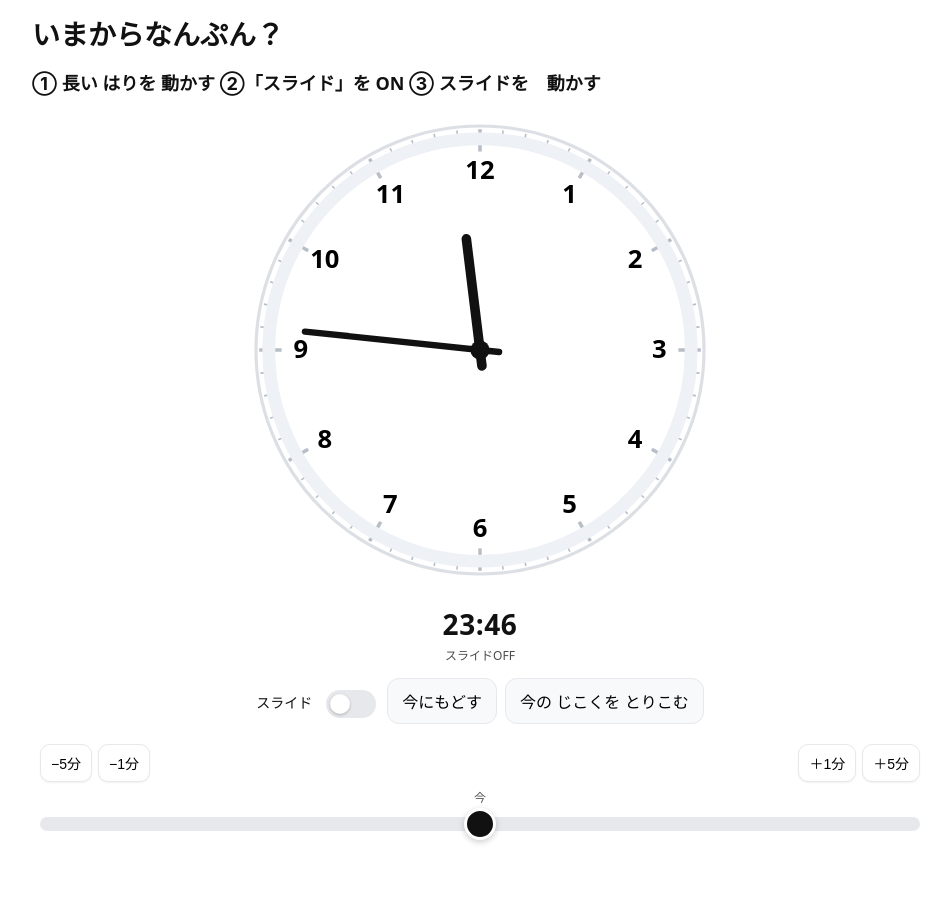
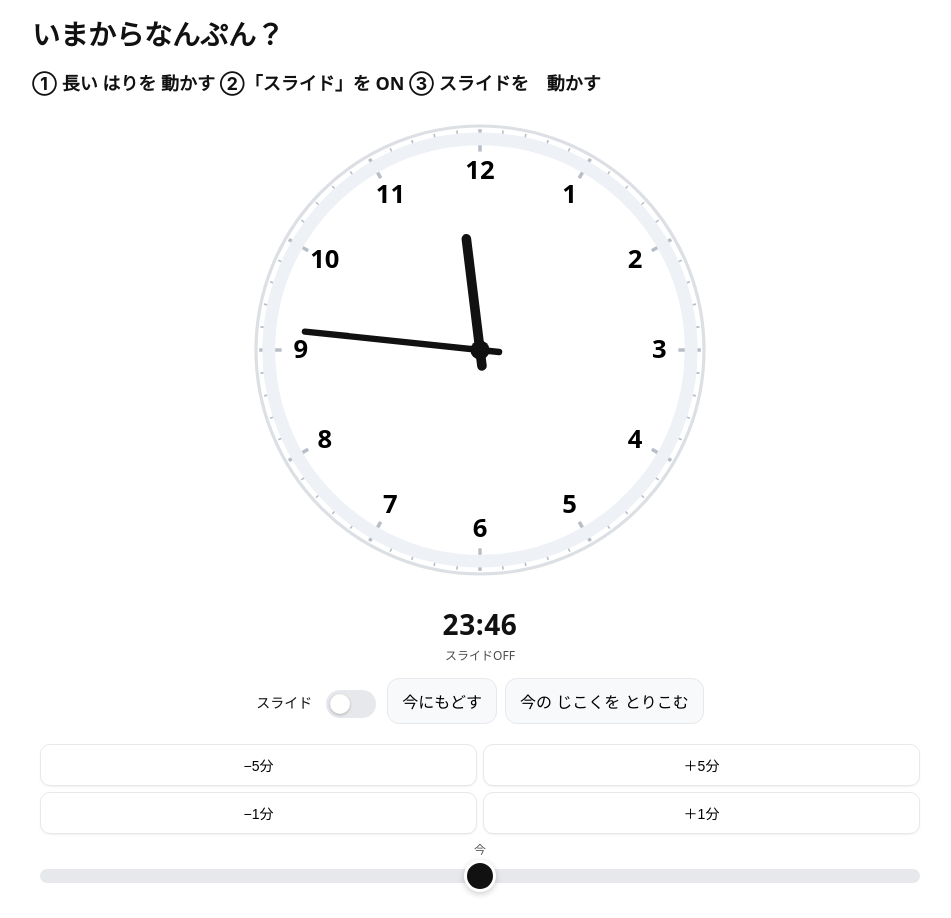
Before and after one commit to tkk-fk/tokei_mae-ato-, a plain HTML site: page index.html in a window 1280 px wide. Shown: the whole page, without its empty margins (160-1111 px from the left). Before the commit the page ends 866 px from the top, so only its background shows below. Drawn offline with Linux system fonts and the light colour scheme.

Commit message:
Update index.html

```diff
--- a/index.html
+++ b/index.html
@@ -60,6 +60,10 @@
       touch-action:manipulation;
     }
     .edge-btn:active{ transform:translateY(1px) }
+
+    /* 2x2マトリクス配置で重なりゼロ */
+    .edge-matrix{ display:grid; grid-template-columns:1fr 1fr; grid-auto-rows:minmax(42px,auto); gap:6px; align-items:stretch; margin-bottom:6px }
+    .edge-matrix .edge-btn{ width:100% }
     .now-center{ text-align:center; font-size:12px; color:#555; margin:0 0 6px }
 
     input[type="range"]{
@@ -136,15 +140,11 @@
 
     <div class="timebar">
       <div class="range-wrap">
-        <div class="edge-row">
-          <div class="edge-group left">
-            <button class="edge-btn" id="btnBack5">−5分</button>
-            <button class="edge-btn" id="btnBack1">−1分</button>
-          </div>
-          <div class="edge-group right">
-            <button class="edge-btn" id="btnFwd1">＋1分</button>
-            <button class="edge-btn" id="btnFwd5">＋5分</button>
-          </div>
+        <div class="edge-matrix" role="group" aria-label="時間調整ボタン">
+          <button class="edge-btn neg" id="btnBack5">−5分</button>
+          <button class="edge-btn pos" id="btnFwd5">＋5分</button>
+          <button class="edge-btn neg" id="btnBack1">−1分</button>
+          <button class="edge-btn pos" id="btnFwd1">＋1分</button>
         </div>
         <div class="now-center">今</div>
         <input id="slider" type="range" min="-720" max="720" step="1" value="0" aria-label="今からの時間のずれ（分）" disabled>
```
